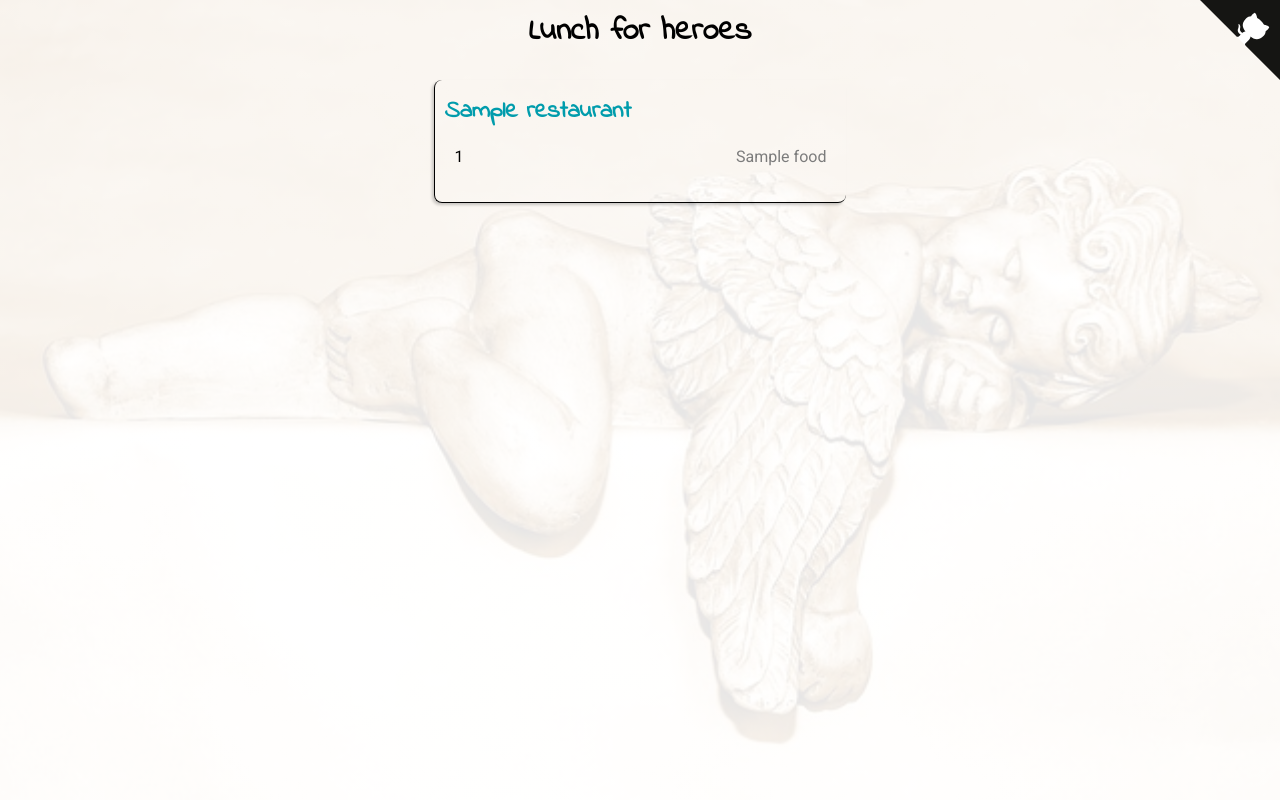
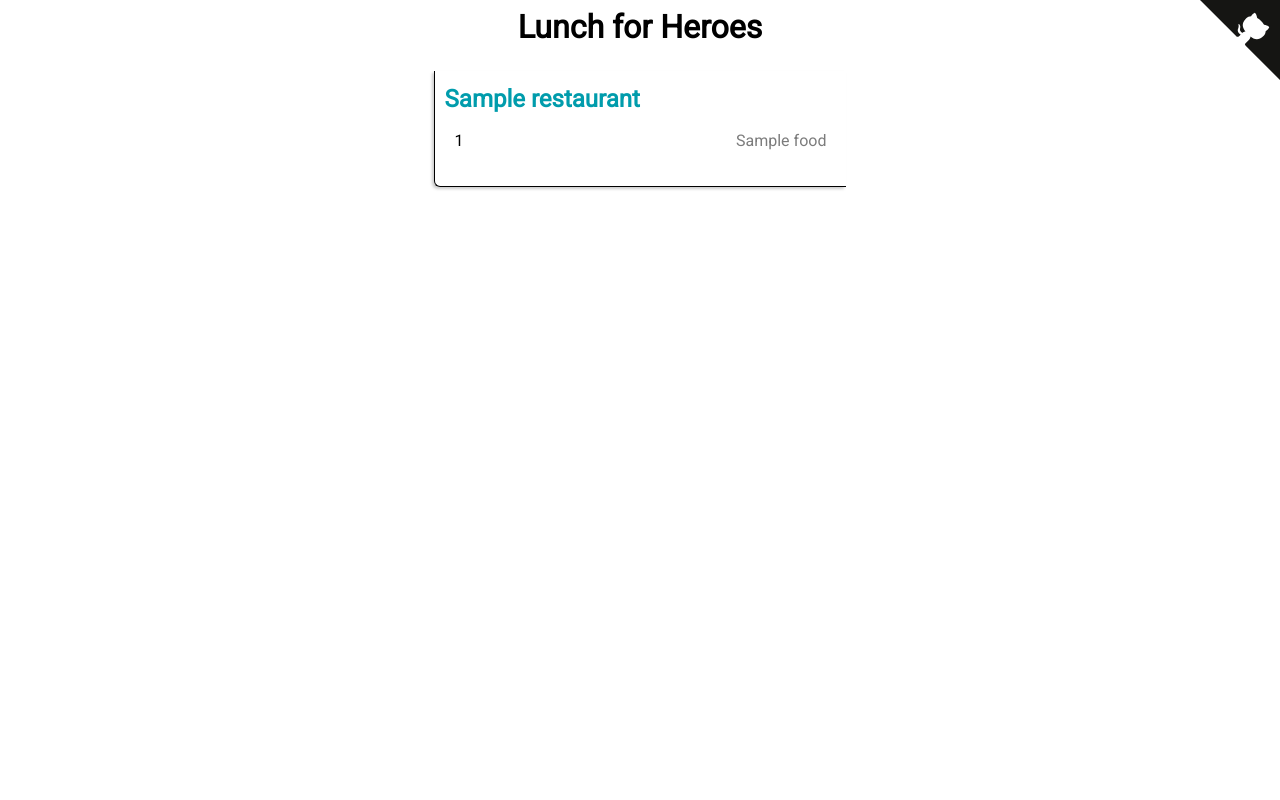
Before and after one commit to pulecp/andel-prague-lunch-menu, a Flask app: template templates/index.html in a window 1280 px wide. Run offline with Flask 2, Linux system fonts and the light colour scheme; the template is opened without the code that fills it: most values are stand-ins (such as "Sample title", 1, 10 or a date in 2020); parts of the project's set-up code (start-up, migrations or seed data) failed here and were passed over.

Commit message:
clear graphics

```diff
--- a/static/styles.css
+++ b/static/styles.css
@@ -4,7 +4,6 @@
 }
 
 html {
-    background: linear-gradient(rgba(255, 255, 255, .9), rgba(255, 255, 255, .9)), url(images/angel-1891440_640.jpg) no-repeat center center fixed;
     -webkit-background-size: cover;
     -moz-background-size: cover;
     -o-background-size: cover;
@@ -21,7 +20,7 @@ html {
 }
 
 .restaurant {
-    border-radius: 8px;
+    border-radius: 0px 0px 0px 6px;
     border: 1px solid black;
     border-width: 0px 0px 1px 1px;
     padding: 10px;
@@ -84,12 +83,10 @@ tr:last-child td {
 }
 
 h1 {
-    font-family: 'Indie Flower', sans-serif;
     text-align: center;
 }
 
 h3 {
-    font-family: 'Indie Flower', sans-serif;
     font-size: 150%;
     margin-top: 4px;
     margin-bottom: 8px;
--- a/templates/index.html
+++ b/templates/index.html
@@ -5,8 +5,9 @@
     <title>Restaurants on Anděl in Prague</title>
 </head>
 <body>
-<h1>Lunch for heroes</h1>
+<h1>Lunch for Heroes</h1>
 <div class="container">
+
     {% for restaurant in restaurants %}
         {% if restaurant.menu | length > 0 %}
             <div class="restaurant">
@@ -25,6 +26,7 @@
             </div>
         {% endif %}
     {% endfor %}
+
 </div>
 <div class="container">
     {% for restaurant in restaurants %}
```
